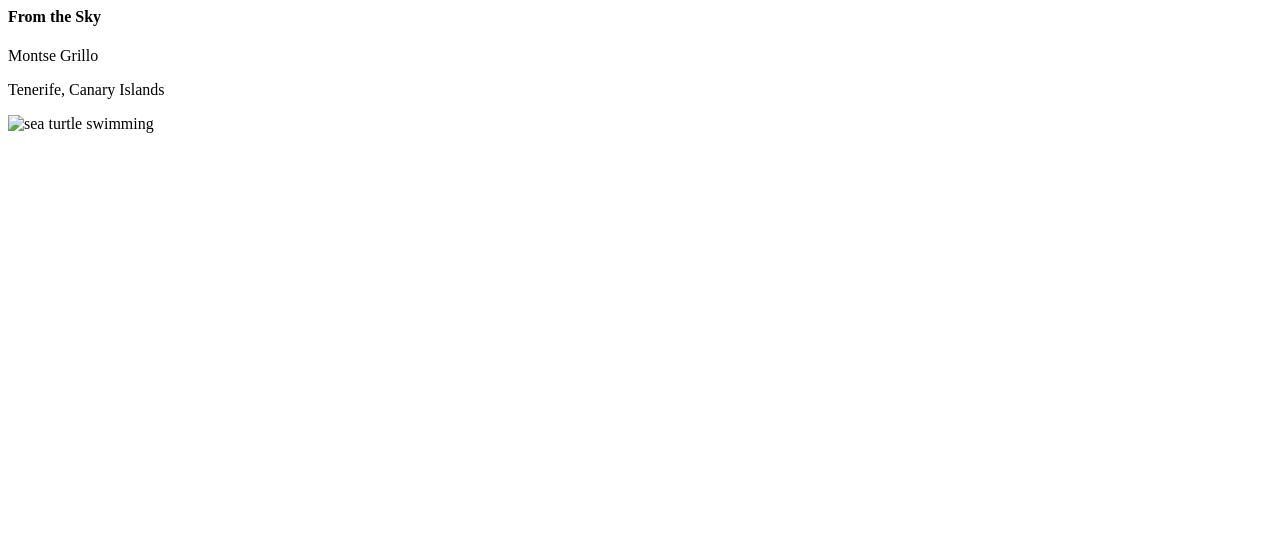
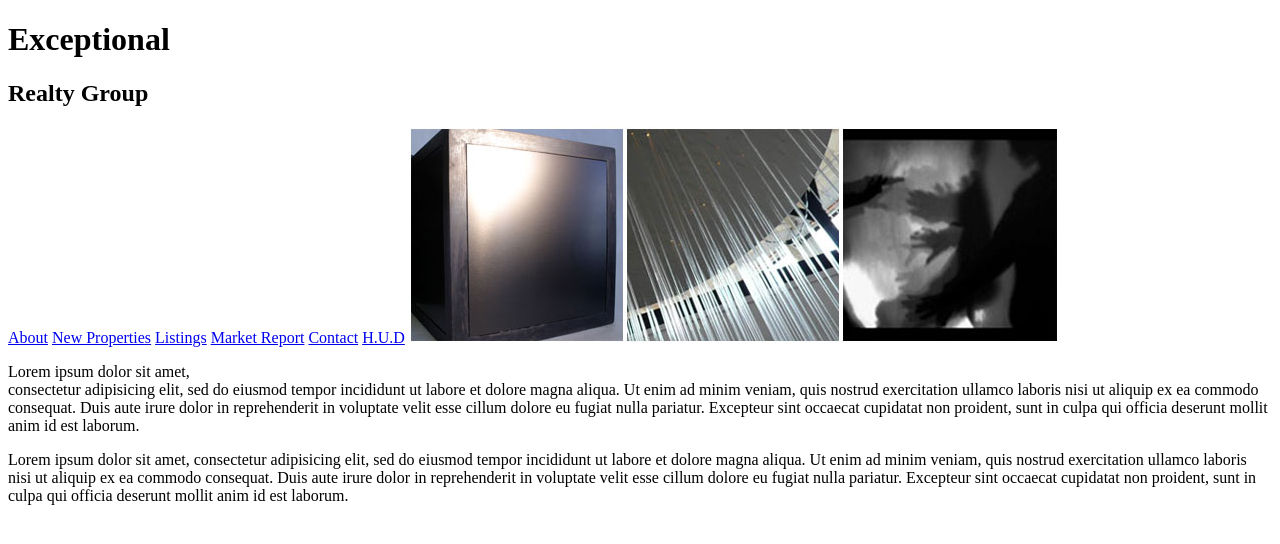
Before and after one commit to umzy/exceptional-realty, a plain HTML site: page index.html in a window 1280 px wide. Drawn offline with Linux system fonts and the light colour scheme.

Commit message:
added main page content, images and text

```diff
--- a/index.html
+++ b/index.html
@@ -1,14 +1,41 @@
-<!-- begin turtle picture and caption -->
-<div class="center-container">
-  <div class="card">
-    <div class="caption">
-      <h4>From the Sky</h4>
-      <p>Montse Grillo</p>
-      <p>Tenerife, Canary Islands</p>
-    </div>
-  </div>
-  <div class="card">
-    <img src="public/img/turtle.jpg" alt="sea turtle swimming">
-  </div>
-</div>
-<!-- end turtle picture and caption -->
+<!DOCTYPE html>
+<html lang="en">
+ <head>
+   <!-- This a comment. I can see it in the code but it will not appear in the browser. -->
+   <!-- The head section contains info for search engines and the browser and is not seen by site visitors -->
+   <meta charset="UTF-8">
+   <title> Exceptional Realty Group - Luxury Homes - About</title>
+ </head>
+ <body>
+   <!-- The body is the entire viewable area of the webpage for example, we can see texts, links, images  and media -->
+   <h1> Exceptional</h1>
+   <h2>Realty Group</h2>
+
+   <!-- links -->
+   <a href="index.html">About</a>
+   <a href="new-properties.html">New Properties</a>
+   <a href="real-estate-listings.html">Listings</a>
+   <a href="market-report.html">Market Report</a>
+   <a href="contact.html">Contact</a>
+   <a href="http://hud.gov" target="_blank">H.U.D</a>
+
+
+   <!-- images -->
+
+   <img src="images/intro-pic.jpeg" alt="A beautiful living room." title="Welcome to Exceptional Realty Group">
+
+   <p>Lorem ipsum dolor sit amet, <br> consectetur adipisicing elit, sed do eiusmod
+   tempor incididunt ut labore et dolore magna aliqua. Ut enim ad minim veniam,
+   quis nostrud exercitation ullamco laboris nisi ut aliquip ex ea commodo
+   consequat. Duis aute irure dolor in reprehenderit in voluptate velit esse
+   cillum dolore eu fugiat nulla pariatur. Excepteur sint occaecat cupidatat non
+   proident, sunt in culpa qui officia deserunt mollit anim id est laborum.</p>
+   <p>Lorem ipsum dolor sit amet, consectetur adipisicing elit, sed do eiusmod
+   tempor incididunt ut labore et dolore magna aliqua. Ut enim ad minim veniam,
+   quis nostrud exercitation ullamco laboris nisi ut aliquip ex ea commodo
+   consequat. Duis aute irure dolor in reprehenderit in voluptate velit esse
+   cillum dolore eu fugiat nulla pariatur. Excepteur sint occaecat cupidatat non
+   proident, sunt in culpa qui officia deserunt mollit anim id est laborum.</p>
+ </body>
+
+</html>
```
Also changed, not shown: contact.html (+28 -0 lines), market-report.html (+50 -0 lines), new-properties.html (+28 -0 lines), real-estate-listings.html (+44 -0 lines), images/intro-pic.jpeg (added).
